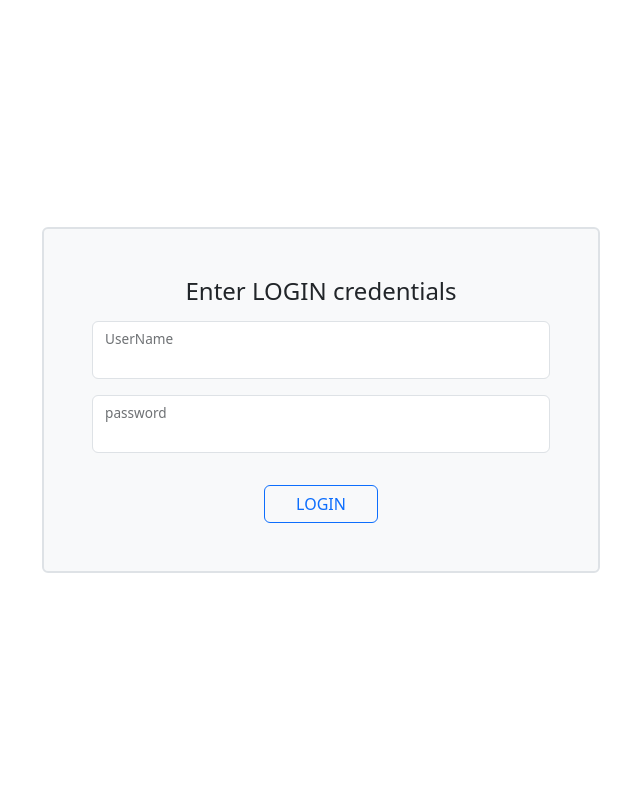
After one commit to cAmartya/lib-gaurd, a Flask app: page /login in a window 1280 px wide. The commit adds this page. Shown: the whole page, without its empty margins (319-959 px from the left). Run offline with Flask 3, Linux system fonts and the light colour scheme; some libraries are stand-ins or nearby versions.

Commit message:
auth partial added

```diff
--- a/src/main.py
+++ b/src/main.py
@@ -18,6 +18,7 @@ def ping():
 # def transactions():
 #     return render_template("base.html")
 
+from routes.auth import *
 from routes.books import *
 from routes.members import *
 from routes.transactions import *
--- /dev/null
+++ b/src/routes/auth.py
@@ -0,0 +1,38 @@
+import os, jwt
+from app import app, db
+from flask import redirect, render_template, request
+from models import User
+
+
+# Login
+@app.route("/login", methods=["GET", "POST"])
+def login():
+    if request.method == "GET":
+        return render_template("auth.html", msg=None)
+
+    username = request.form.get("username")
+    password = request.form.get("password")
+    print("login", username, password)
+    # Check if username exists
+    user = User.query.filter_by(username=username).first()
+    if user:
+        if user.verify_password(password):
+            # Generate random session token
+            token = jwt.encode({"user_id": user.id}, os.getenv("JWT_SECRET_KEY", "HS256"), algorithm="HS256")
+            res = app.make_response(redirect("/"))
+            # Set jwt token in cookie
+            res.set_cookie("token", token)
+            return res
+    msg = "Invalid Credentials"
+    print(msg)
+
+    return render_template("auth.html", msg=msg)
+
+
+# Logout
+@app.route("/logout")
+def logout():
+    res = app.make_response(redirect("/login"))
+    # Remove jwt from cookie
+    res.set_cookie("token", "", expires=0)
+    return res
--- /dev/null
+++ b/src/templates/auth.html
@@ -0,0 +1,22 @@
+{% extends "base.html" %}
+{% block content %}
+    <div class="d-flex flex-column min-vh-100">
+      <div class="d-flex flex-grow-1 justify-content-center align-items-center">
+        <form class="container text-center w-50 p-5 border border-2 rounded bg-light" id="login-from" action="/login" method="post" enctype="multipart/form-data">
+          <h4 class="mb-3">Enter LOGIN credentials</h4>
+          <div class="form-floating mb-3">
+            <input type="text" class="form-control" name="username" id="username" >
+            <label for="username">UserName</label>
+          </div>
+
+          <div class="form-floating mb-3">
+            <input type="password" class="form-control" name="password" id="password" >
+            <label for="email">password</label>
+          </div>
+
+          <button id="submit-member" type="submit" class="mt-3 btn btn-outline-primary w-25">LOGIN</button>
+        </form>
+      </div>
+    </div>
+
+{% endblock %}
--- a/src/templates/base.html
+++ b/src/templates/base.html
@@ -9,32 +9,7 @@
     <link rel="stylesheet" href="https://cdn.datatables.net/1.13.7/css/jquery.dataTables.css" />
     <script src="https://cdn.datatables.net/1.13.7/js/jquery.dataTables.js"></script>
   </head>
-  <body>
-
-    <nav class="navbar navbar-expand-lg navbar-light my-3 container">
-      <div class="container-fluid">
-        <a class="navbar-brand fw-bold" href="/books">Lib-Gaurd</a>
-        <button class="navbar-toggler" type="button" data-bs-toggle="collapse" data-bs-target="#navbarSupportedContent" aria-controls="navbarSupportedContent" aria-expanded="false" aria-label="Toggle navigation">
-          <span class="navbar-toggler-icon"></span>
-        </button>
-        <div class="collapse navbar-collapse" id="navbarSupportedContent">
-
-          <ul class="navbar-nav mx-auto mb-2 mb-lg-0">
-            <li class="nav-item">
-              <a class="nav-link {% if request.path == '/books' %} active {% endif %}" aria-current="page" href="/books">Books</a>
-            </li>
-            <li class="nav-item">
-              <a class="nav-link {% if request.path == '/members' %} active {% endif %}" href="/members">Members</a>
-            </li>
-            <li class="nav-item">
-              <a class="nav-link {% if request.path == '/transactions' %} active {% endif %}" href="/transactions">Transactions</a>
-            </li>
-          </ul>
-
-          <button class="btn btn-outline-dark fw-bold" type="submit">LogOut</button>
-        </div>
-      </div>
-    </nav>
+  <body class="">
 
     <div class="container">
     {% block content %}{% endblock %}
--- a/src/templates/books/get.html
+++ b/src/templates/books/get.html
@@ -1,5 +1,6 @@
 {% extends "base.html" %}
 {% block content %}
+{% include 'nav.html' %}
 
 <form class="container" method="get">
   <div class="row mb-2">
--- a/src/templates/books/new.html
+++ b/src/templates/books/new.html
@@ -1,5 +1,6 @@
 {% extends "base.html" %}
 {% block content %}
+{% include 'nav.html' %}
 
 <form class="container text-center w-75" id="add-edit-book" action="{{ request.path }}" method="post" enctype="multipart/form-data">
   <div class="form-floating mb-3">
--- a/src/templates/members/new.html
+++ b/src/templates/members/new.html
@@ -1,5 +1,6 @@
 {% extends "base.html" %}
 {% block content %}
+{% include 'nav.html' %}
 
 <form class="container text-center w-75" id="add-edit-member" action="{{ request.path }}" method="post" enctype="multipart/form-data">
   <div class="form-floating mb-3">
--- a/src/templates/members/show.html
+++ b/src/templates/members/show.html
@@ -1,5 +1,6 @@
 {% extends "base.html" %}
 {% block content %}
+{% include 'nav.html' %}
 
 <div class="container my-2 w-75">
   <div class="mt-2 mb-4 text-end">
```
Also changed, not shown: src/middlewares.py (added, +33 -0 lines), src/models.py (+27 -4 lines), src/templates/nav.html (added, +25 -0 lines), src/templates/transactions/show.html (+7 -1 lines), 1 other file.
